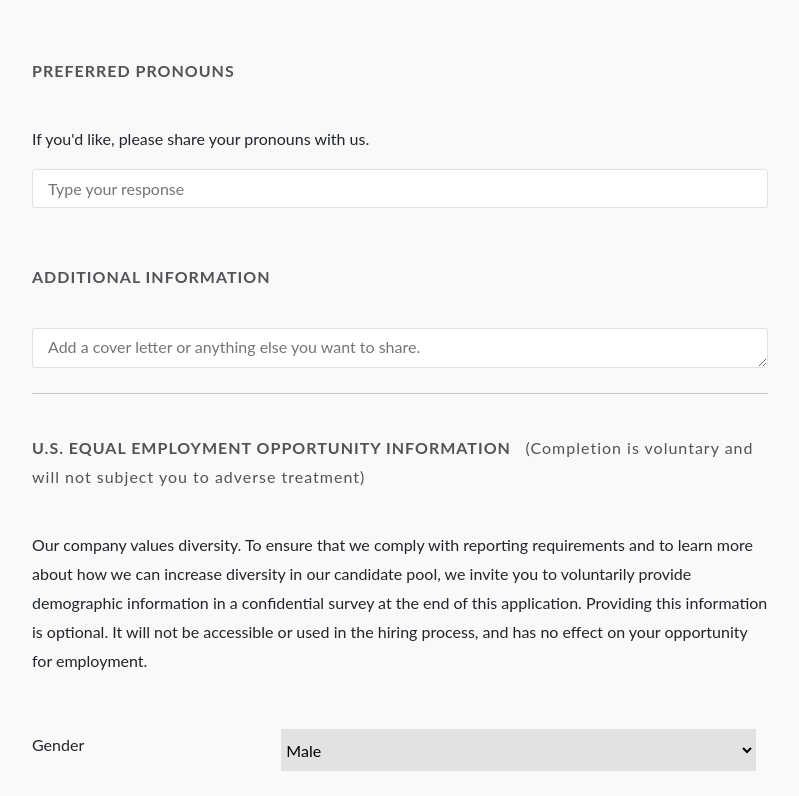
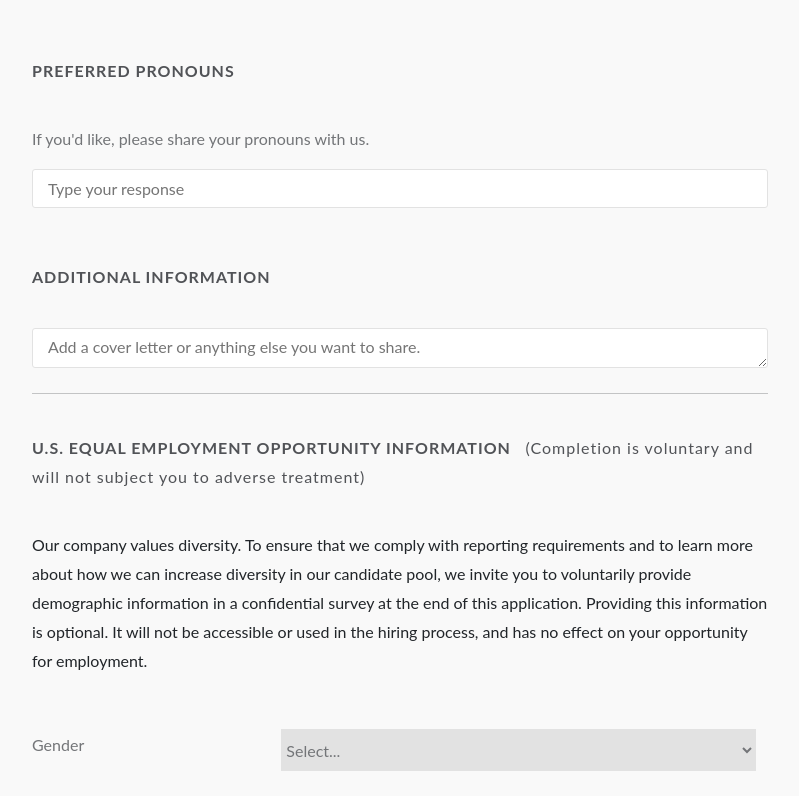
Before and after one commit to vinodiWebcode/reacthookform, a React (Create React App) app: page / in a window 1280 px wide. Shown: the part 1080-1876 px from the top of the page, without its empty margins (240-1039 px from the left). Built offline with nearby package versions, Linux system fonts and the light colour scheme.

Commit message:
final code

```diff
--- a/src/App.css
+++ b/src/App.css
@@ -78,6 +78,7 @@ label {
   font-size: 16px;
   line-height: 1.4;
   vertical-align: middle;
+  color: #737578;
   width: 100%;
 }
 .formStyle {
@@ -244,6 +245,7 @@ a.imageLink {
 select.w-100 {
   background: #e2e2e2;
   border-color: transparent;
+  color: #737578;
 }
 select.w-100:hover {
   background: #c0c0c0;
--- a/src/components/Select.tsx
+++ b/src/components/Select.tsx
@@ -39,7 +39,7 @@ const Select: React.FC<Props> = ({ register, errors }): JSX.Element => {
               className="w-100"
               {...register("Gender", { required: true })}
             >
-              <option value="">Male</option>
+             <option value="">Select...</option>
               {gender.map((item) => (
                 <option>{item}</option>
               ))}
```
